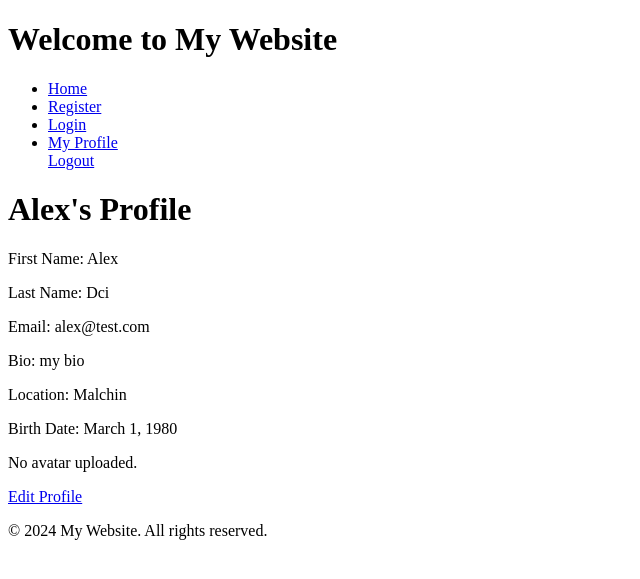
After one commit to AlexDCI/recipe-sharing-platform, a Django app: page /profile/ in a window 1280 px wide. The commit adds this page. Shown: the top 579 px of the page, without its empty margins (0-640 px from the left). Run offline with Django 5.2, Linux system fonts and the light colour scheme; a user stored in the database is signed in; data comes from the database, SQL or seed files in the repository; both versions use the stored data as it was after the commit; parts of the project's set-up code (start-up, migrations or seed data) failed here and were passed over.

Commit message:
created profile

```diff
--- a/recipes/settings.py
+++ b/recipes/settings.py
@@ -137,3 +137,7 @@ AUTHENTICATION_BACKENDS = (
 )
 
 LOGIN_URL = 'login'  # URL для страницы входа
+
+
+MEDIA_URL = '/media/'
+MEDIA_ROOT = os.path.join(BASE_DIR, 'media')
--- a/recipes/urls.py
+++ b/recipes/urls.py
@@ -16,9 +16,14 @@ Including another URLconf
 """
 from django.contrib import admin
 from django.urls import path, include
+from django.conf import settings
+from django.conf.urls.static import static
+
 
 urlpatterns = [
     path('admin/', admin.site.urls),
     path("", include("users.urls")),
     path("recipes_app/", include("recipes_app.urls")),
 ]
+if settings.DEBUG:  # Для разработки
+    urlpatterns += static(settings.MEDIA_URL, document_root=settings.MEDIA_ROOT)
--- a/templates/base.html
+++ b/templates/base.html
@@ -11,9 +11,10 @@
         <h1>Welcome to My Website</h1>
         <nav>
             <ul>
-                <li><a href="/">Home</a></li>
+                <li><a href="/recipes_app/">Home</a></li>
                 <li><a href="/register/">Register</a></li>
                 <li><a href="/login/">Login</a></li>
+                <li><a href="{% url 'profile' %}">My Profile</a></li>
                 {% if user.is_authenticated %}
                     <a href="{% url 'logout' %}">Logout</a>
                 {% endif %}
--- /dev/null
+++ b/templates/users/profile.html
@@ -0,0 +1,21 @@
+{% extends 'base.html' %}
+
+{% block title %}Your Profile{% endblock %}
+
+{% block content %}
+  <h1>{{ profile.user.username }}'s Profile</h1>
+  <p>First Name: {{ profile.first_name }}</p>
+  <p>Last Name: {{ profile.last_name }}</p>
+  <p>Email: {{ profile.user.email }}</p>
+  <p>Bio: {{ profile.bio }}</p>
+  <p>Location: {{ profile.location }}</p>
+  <p>Birth Date: {{ profile.birth_date }}</p>
+
+  {% if profile.avatar %}
+    <img src="{{ profile.avatar.url }}" alt="Profile Avatar" style="max-width: 200px;">
+  {% else %}
+    <p>No avatar uploaded.</p>
+  {% endif %}
+
+  <a href="{% url 'edit_profile' %}">Edit Profile</a>
+{% endblock %}
--- a/users/models.py
+++ b/users/models.py
@@ -1,5 +1,6 @@
 from django.db import models
 from django.contrib.auth.models import AbstractUser
+from django.conf import settings
 
 
 
@@ -13,7 +14,8 @@ class User(AbstractUser):
     type = models.CharField(
         max_length=20, choices=Types.choices, default=Types.REGISTERED_USER
     )
-
+    first_name = models.CharField(max_length=50)
+    last_name = models.CharField(max_length=50)
     email = models.EmailField(unique=True, max_length=50)
     username = models.CharField(unique=True, max_length=20)
 
@@ -24,3 +26,19 @@ class User(AbstractUser):
 
     def __str__(self):
         return self.username, self.email
+
+
+
+# models.py в приложении users
+
+class Profile(models.Model):
+    user = models.OneToOneField(settings.AUTH_USER_MODEL, on_delete=models.CASCADE)
+    first_name = models.CharField(max_length=50)
+    last_name = models.CharField(max_length=50)
+    bio = models.TextField(max_length=500, blank=True)
+    location = models.CharField(max_length=30, blank=True)
+    birth_date = models.DateField(null=True, blank=True)
+    avatar = models.ImageField(upload_to='avatars/', null=True, blank=True)  # Поле для аватарки
+
+    def __str__(self):
+        return f"Profile for {self.user.username}"
--- a/users/urls.py
+++ b/users/urls.py
@@ -1,10 +1,13 @@
 # urls.py
 from django.urls import path
 from .views import RegisterView
-from .views import login_view, logout_view
+from .views import login_view, logout_view, edit_profile, create_profile, profile_view
 
 urlpatterns = [
     path('register/', RegisterView.as_view(), name='register'),
     path('login/', login_view, name='login'),
     path('logout/', logout_view, name='logout'),
+    path('profile/', profile_view, name='profile'),  # Страница профиля
+    path('profile/edit/', edit_profile, name='edit_profile'),  # URL для редактирования профиля
+    path('profile/create/', create_profile, name='create_profile'),
 ]
--- a/users/views.py
+++ b/users/views.py
@@ -1,11 +1,14 @@
-from django.shortcuts import render, redirect
+from django.shortcuts import render, redirect, get_object_or_404
 from django.views.generic import CreateView
 from django.urls import reverse_lazy
 from .forms import CustomUserRegistrationForm
 from .models import User
 from django.contrib.auth import authenticate, login, logout
 from django.contrib.auth.forms import AuthenticationForm
+from django.contrib.auth.decorators import login_required
 from django.contrib import messages
+from .forms import ProfileForm
+from .models import Profile
 
 
 class RegisterView(CreateView):
@@ -38,3 +41,47 @@ def login_view(request):
 def logout_view(request):
     logout(request)
     return redirect('login')  # Перенаправление на страницу входа после выхода
+
+
+
+@login_required
+def edit_profile(request):
+    try:
+        profile = request.user.profile
+    except Profile.DoesNotExist:
+        profile = Profile(user=request.user)
+
+    if request.method == 'POST':
+        form = ProfileForm(request.POST, request.FILES, instance=profile)
+        if form.is_valid():
+            form.save()
+            return redirect('home')  # Перенаправляем на главную страницу после сохранения
+    else:
+        form = ProfileForm(instance=profile)
+
+    return render(request, 'users/edit_profile.html', {'form': form})
+
+
+@login_required
+def create_profile(request):
+    # Если профиль уже существует, перенаправить пользователя на редактирование
+    if hasattr(request.user, 'profile'):
+        return redirect('edit_profile')  # Или куда вам нужно
+
+    if request.method == 'POST':
+        form = ProfileForm(request.POST, request.FILES)
+        if form.is_valid():
+            profile = form.save(commit=False)
+            profile.user = request.user
+            profile.save()
+            return redirect('home')  # Перенаправление после создания профиля
+    else:
+        form = ProfileForm()
+
+    return render(request, 'users/create_profile.html', {'form': form})
+
+
+@login_required
+def profile_view(request):
+    profile = get_object_or_404(Profile, user=request.user)
+    return render(request, 'users/profile.html', {'profile': profile})
```
Also changed, not shown: recipes_app/views.py (+10 -1 lines), templates/recipes_app/home.html (+13 -0 lines), templates/users/create_profile.html (added, +12 -0 lines), templates/users/edit_profile.html (added, +13 -0 lines), users/forms.py (+23 -1 lines), db.sqlite3, users/migrations/0002_profile.py (added), users/migrations/0003_profile_first_name_profile_last_name_and_more.py (added), 1 other file.
